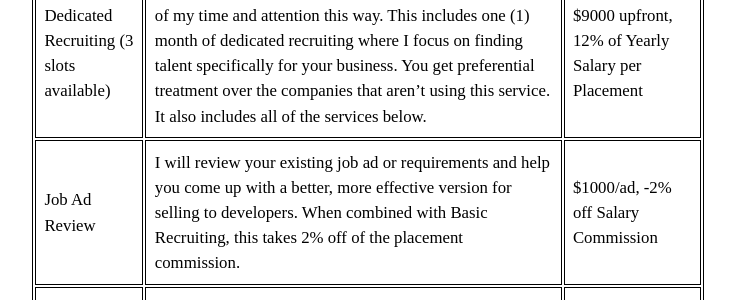
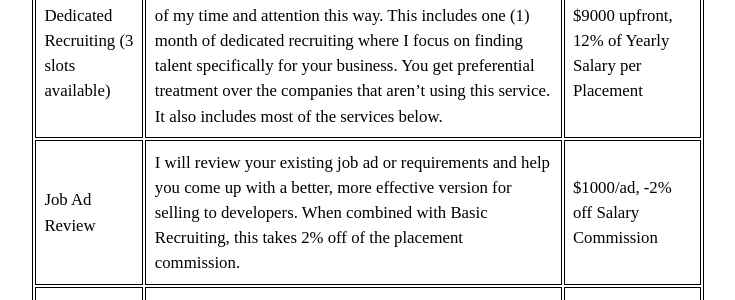
Before and after one commit to Atrophius/atrophius.github.io, a Jekyll site: the page built from landing/recruiting.md, in a window 1280 px wide and 900 px high. Shown: the part 332-632 px from the top of the window, without its empty margins (272-1007 px from the left). Built offline with Jekyll 4.4.1, drawn with Linux system fonts in a browser that asks for light colours; some of the changed text lies outside the part shown.

Commit message:
Clarification on recruiting.

```diff
--- a/landing/recruiting.md
+++ b/landing/recruiting.md
@@ -6,7 +6,7 @@ title: Recruiting Services and Pricing Table
 | Name | Description | Price |
 | ---- | ---- | ---- |
 | Basic Recruiting | You give me a job description and I hunt candidates. This is the lowest upfront investment option for you, but also requires more work from me to make your company presentable and attractive to developers. Other services combine with Basic Recruiting to lower the placement commission as low as 12%. | 30% of Yearly Salary |
-| Dedicated Recruiting (3 slots available) | This is a slotted exclusivity arrangement. You get the most of my time and attention this way. This includes one (1) month of dedicated recruiting where I focus on finding talent specifically for your business. You get preferential treatment over the companies that aren't using this service. It also includes all of the services below. | $9000 upfront, 12% of Yearly Salary per Placement |
+| Dedicated Recruiting (3 slots available) | This is a slotted exclusivity arrangement. You get the most of my time and attention this way. This includes one (1) month of dedicated recruiting where I focus on finding talent specifically for your business. You get preferential treatment over the companies that aren't using this service. It also includes most of the services below. | $9000 upfront, 12% of Yearly Salary per Placement |
 | Job Ad Review | I will review your existing job ad or requirements and help you come up with a better, more effective version for selling to developers. When combined with Basic Recruiting, this takes 2% off of the placement commission. | $1000/ad, -2% off Salary Commission |
 | Hosted Careers Landing Pages | I will build and maintain a set of landing pages for inbound hiring leads specifically for your company. These landing pages will be designed and written specifically to attract talented developers using targeted copywriting to appeal directly to the developers needs in the companies they work for. When combined with Basic Recruiting, this takes 6% off of the placement commission. _This service is not included in the **Dedicated Recruiting** service and does not lower its placement commission._ | $4000 upfront, $1000/month after, -6% off Salary Commission |
 | Custom Code Test | I will build a custom coding test tailored to the requirements of the position that will be used in the vetting of candidates. When combined with Basic Recruiting, this takes 4% off of the placement commission. _This service is not included in the **Dedicated Recruiting** service and does not lower its placement commission._ | $4000, -4% off Salary Commission |
```
